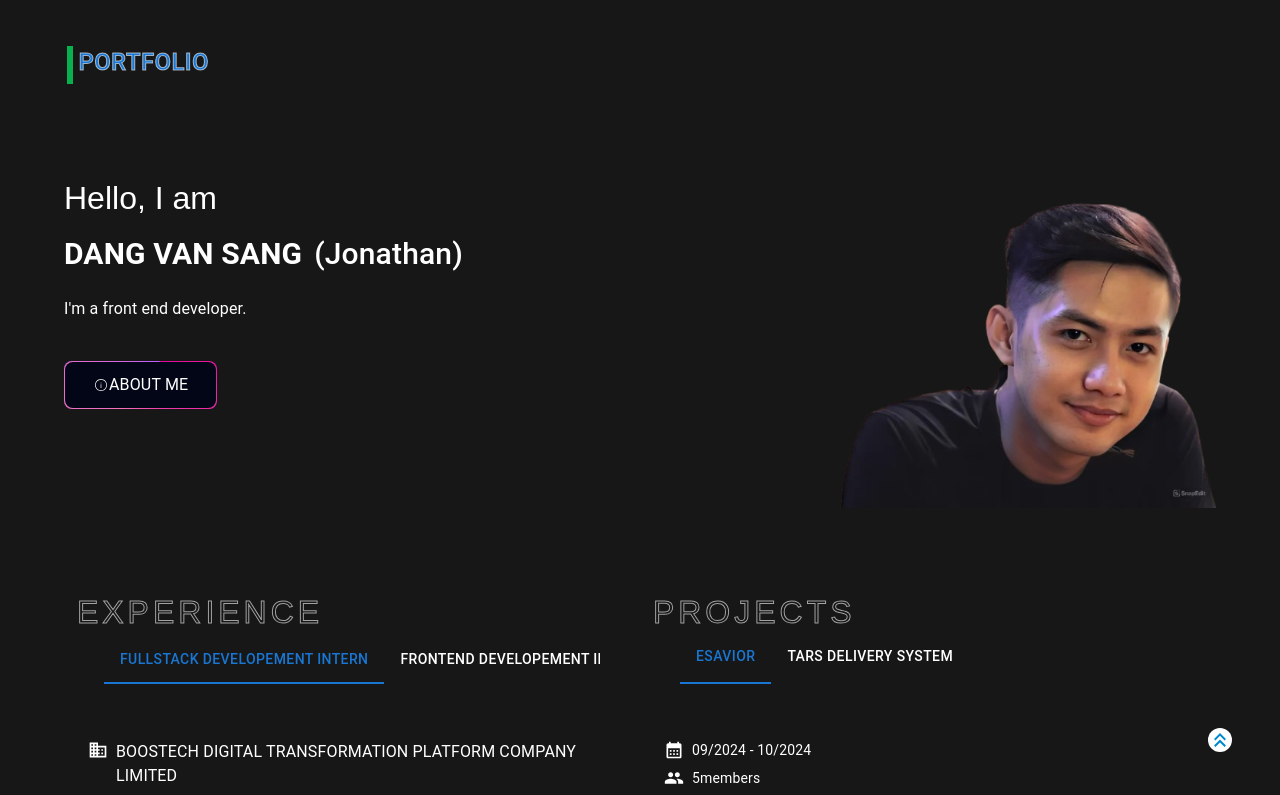
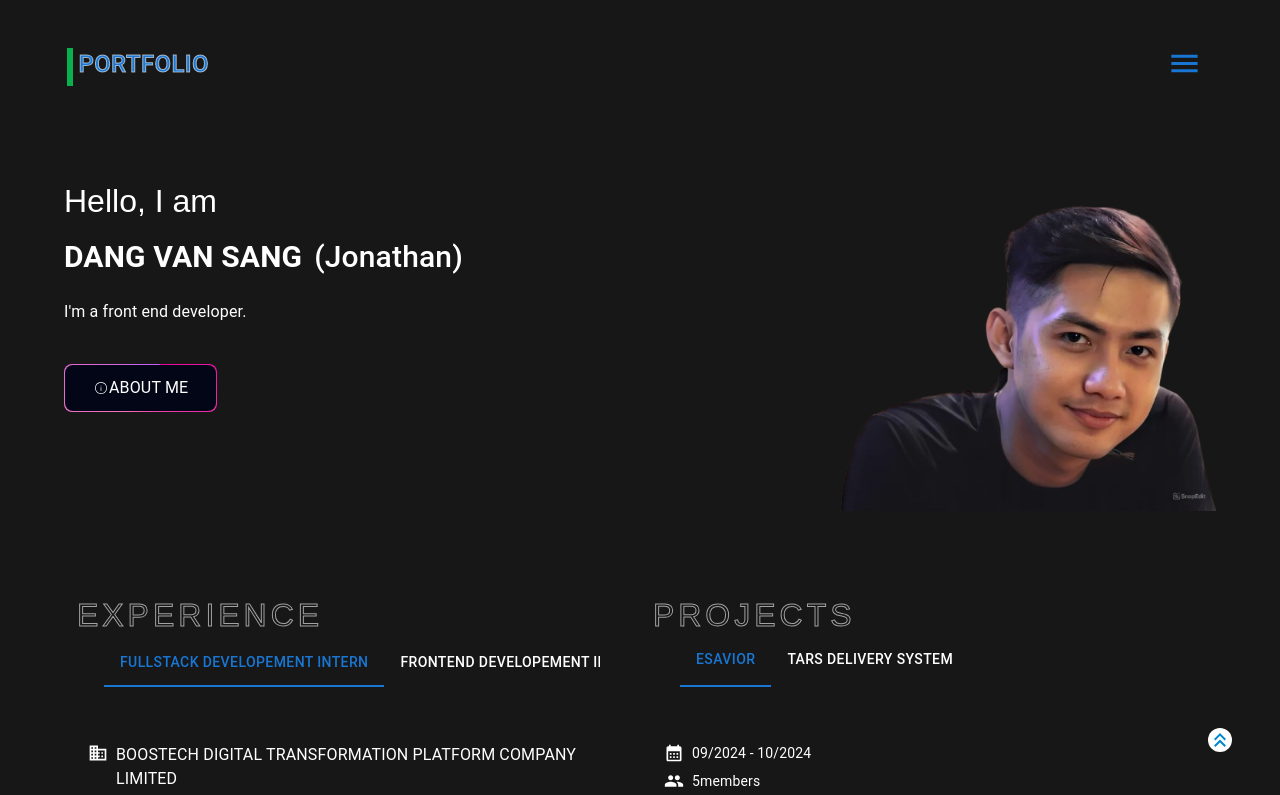
Before and after one commit to Sangdang2203/portfolio, a Next.js app: page / in a window 1280 px wide. Shown: the top 795 px of the page. Built offline with nearby package versions, Linux system fonts and the light colour scheme.

Commit message:
Update TheHeader.tsx

```diff
--- a/src/components/header/TheHeader.tsx
+++ b/src/components/header/TheHeader.tsx
@@ -3,6 +3,7 @@
 import React from "react";
 import Link from "next/link";
 import { Button, Popover, Box } from "@mui/material";
+import { MenuSharp } from "@mui/icons-material";
 
 const links = [
   {
@@ -62,6 +63,12 @@ export default function HeaderComponent() {
             &nbsp;portfolio&nbsp;
           </span>
         </Button>
+      </div>
+
+      <div>
+        <Button onClick={handleClick} className="text-2xl button">
+          <MenuSharp fontSize="large" color="primary" className="md:hidden" />
+        </Button>
         <Popover
           id="fade-menu"
           anchorEl={anchorElement}
@@ -79,7 +86,7 @@ export default function HeaderComponent() {
         >
           <Box
             display="flex"
-            flexDirection="row"
+            flexDirection="column"
             padding={1}
             bgcolor="background.paper"
           >
```
